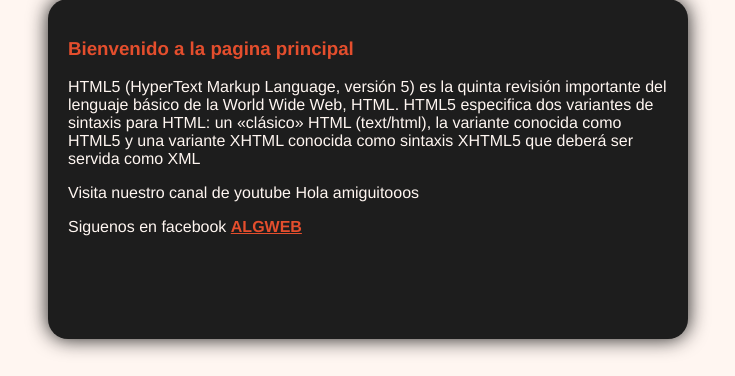
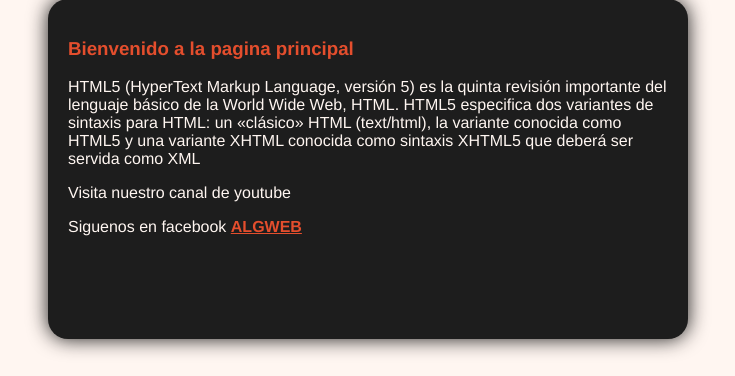
Before and after one commit to alopez123/my_web2, a PHP site: page / in a window 1280 px wide. Shown: the part 141-517 px from the top of the page, without its empty margins (272-1007 px from the left). Run offline with PHP 8.4, Linux system fonts and the light colour scheme.

Commit message:
Update index.php
Segundo commit

```diff
--- a/index.php
+++ b/index.php
@@ -33,7 +33,7 @@
 
                     </article>
                     <aside>
-                        <p>Visita nuestro canal de youtube Hola amiguitooos
+                        <p>Visita nuestro canal de youtube
                         </p>
                         <p>Siguenos en facebook <a href="">ALGWEB</a></p>
 
```
